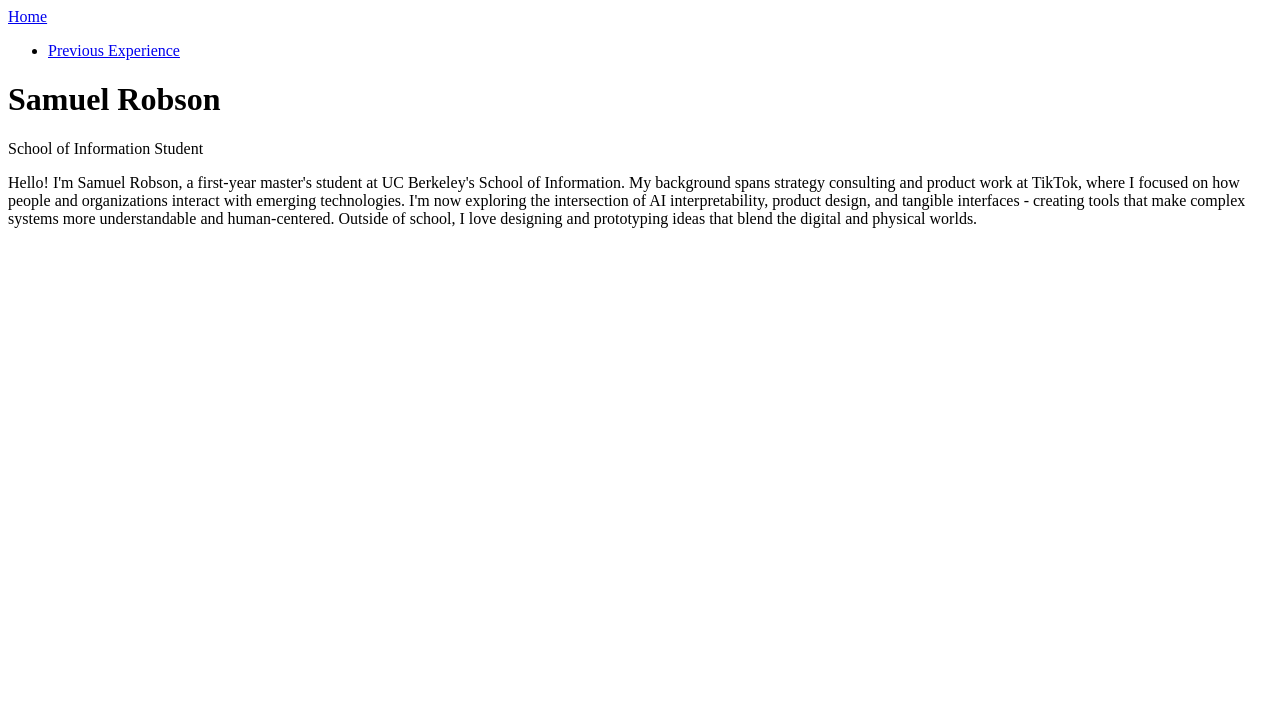
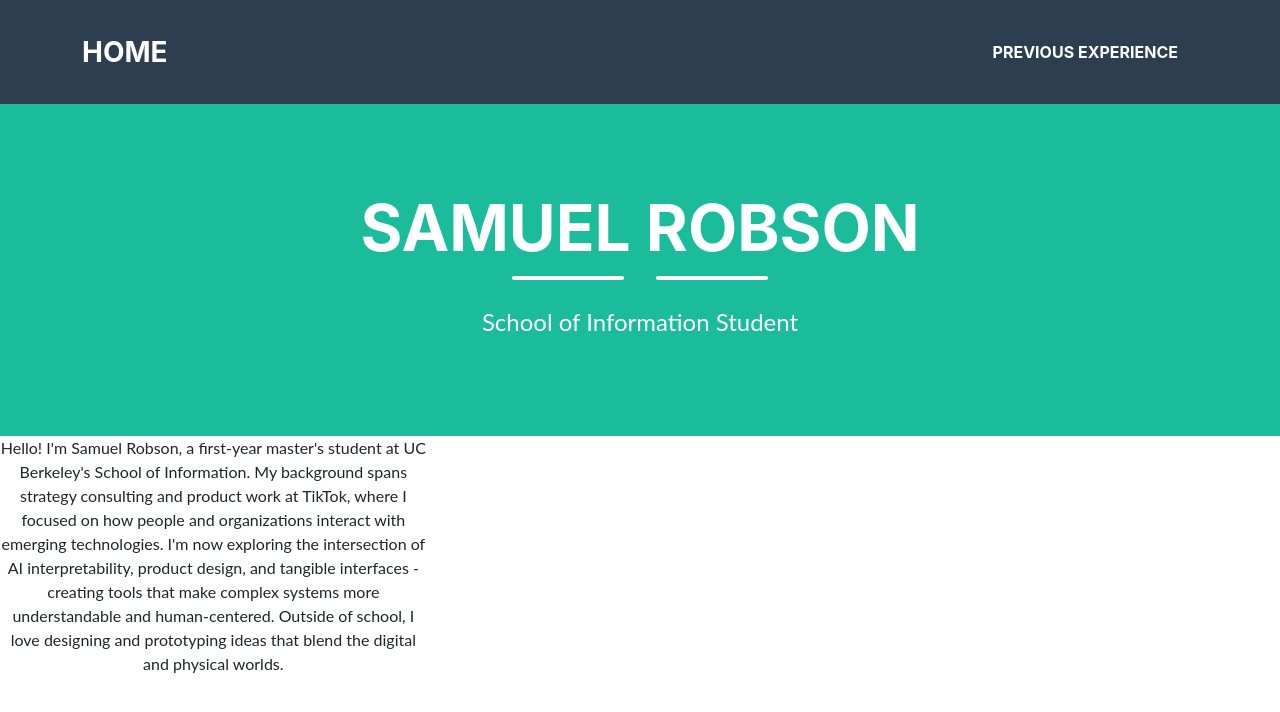
Before and after one commit to samuelrobson4/202samuelrobson_assignment, a plain HTML site: page index.html in a window 1280 px wide. Drawn offline with Linux system fonts and the light colour scheme.

Commit message:
new additions

```diff
--- a/index.html
+++ b/index.html
@@ -1,7 +1,7 @@
 <!DOCTYPE HTML>
 <html>
     <header>
-        <link rel="stylesheet" href="/Example_CSS_Style Templates/style.css">
+        <link rel="stylesheet" href="style.css">
         <link rel="stylesheet" href="table_style.css">
         <title>My Webpage Title</title>
     </header>
```
